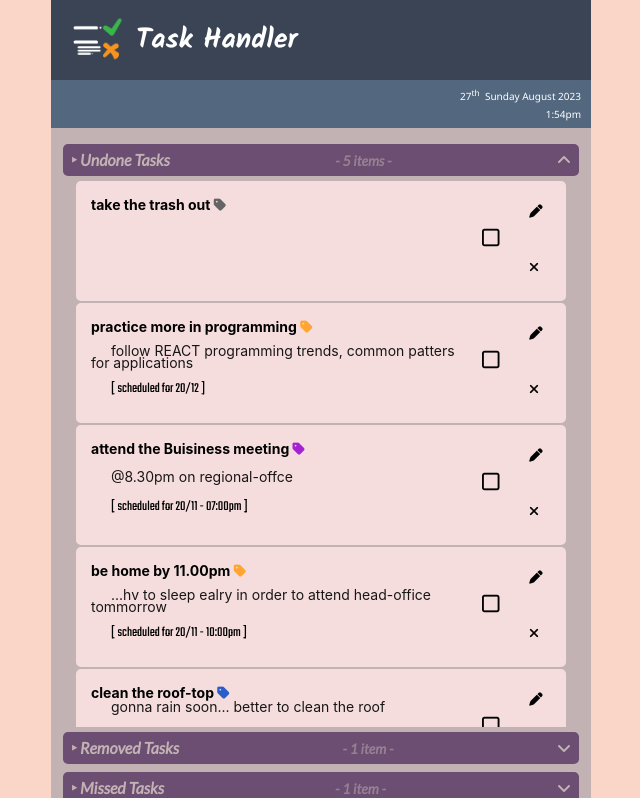
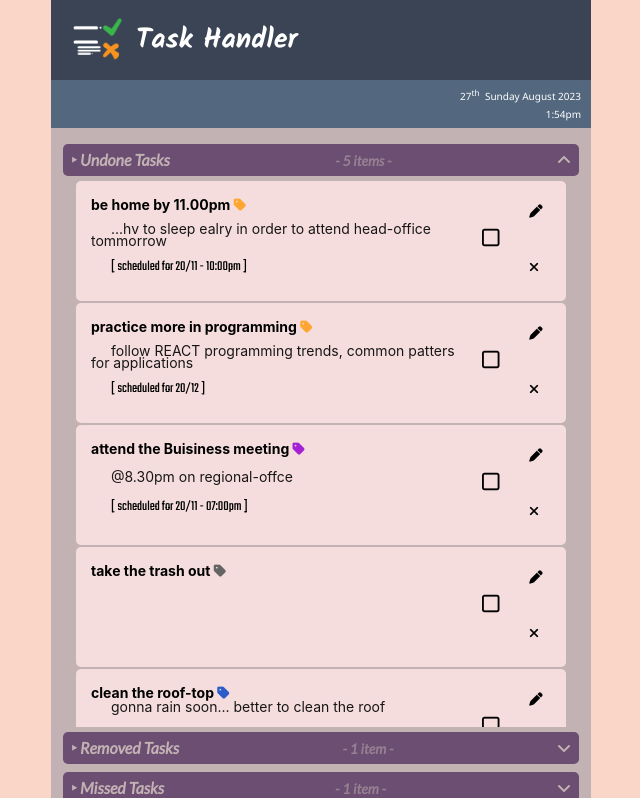
Before and after one commit to M-lakshan/REACT_simple-task-handler, a React (Create React App) app: page / in a window 1280 px wide. Shown: the top 798 px of the page, without its empty margins (319-959 px from the left). Built offline with nearby package versions, Linux system fonts and the light colour scheme.

Commit message:
ids swaped from 2 & 6

```diff
--- a/src/components/task_list.js
+++ b/src/components/task_list.js
@@ -10,12 +10,12 @@ export const tasks = [
   },
   {
     id: 2,
-    name: "take the trash out",
-    details: "",
-    scheduled_for: ["",""],
+    name: "be home by 11.00pm",
+    details: "...hv to sleep ealry in order to attend head-office tommorrow",
+    scheduled_for: ["20/11","10:00pm"],
     completed: false,
     removed: false,
-    tag: false
+    tag: "imp"
   },
   {
     id: 3,
@@ -46,12 +46,12 @@ export const tasks = [
   },
   {
     id: 6,
-    name: "be home by 11.00pm",
-    details: "...hv to sleep ealry in order to attend head-office tommorrow",
-    scheduled_for: ["20/11","10:00pm"],
+    name: "take the trash out",
+    details: "",
+    scheduled_for: ["",""],
     completed: false,
     removed: false,
-    tag: "imp"
+    tag: false
   },
   {
     id: 7,
```
